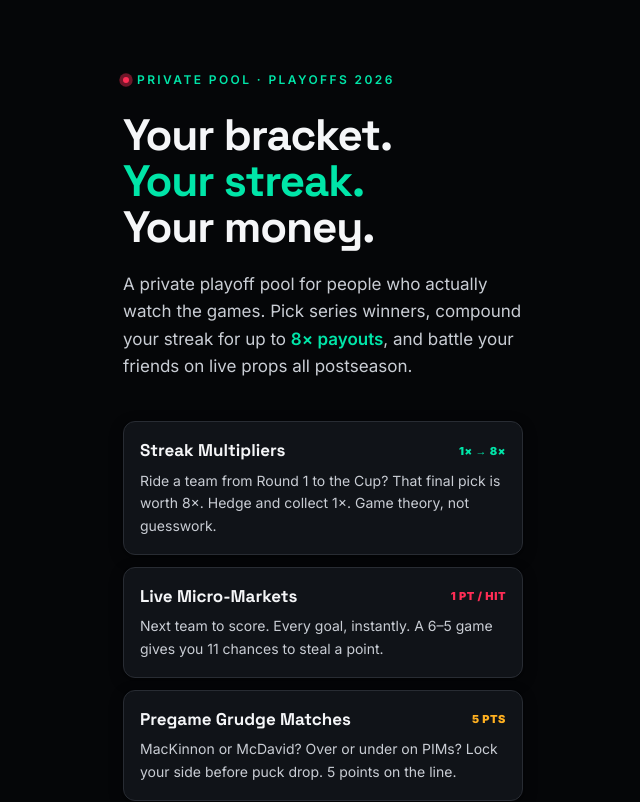
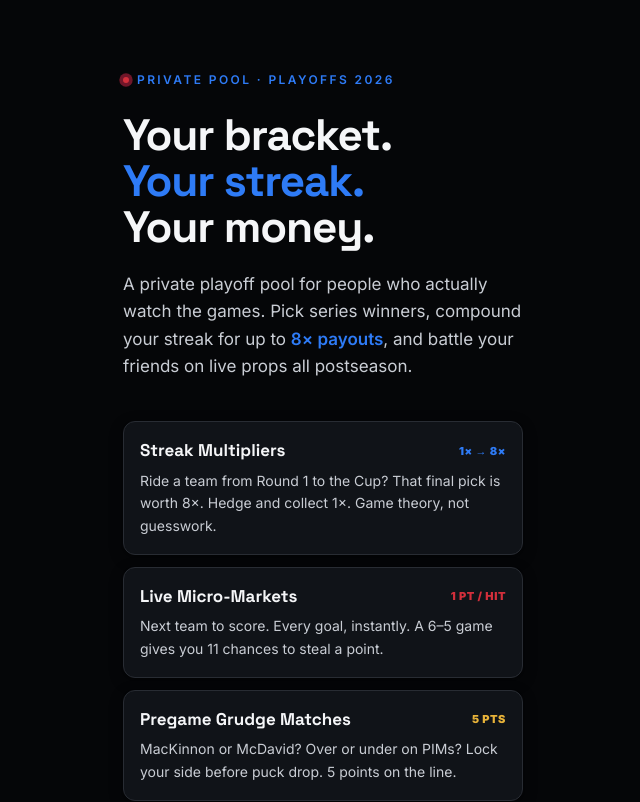
Before and after one commit to Momoney60/savpicks, a Next.js app: page / in a window 1280 px wide. Shown: the top 802 px of the page, without its empty margins (317-957 px from the left). Built offline with nearby package versions, Linux system fonts and the light colour scheme; no server answers.

Commit message:
Rebrand: hockey palette - brand now deep rink blue #2E7BF6, live/loss crimson, pending gold

```diff
--- a/tailwind.config.ts
+++ b/tailwind.config.ts
@@ -27,16 +27,22 @@ const config: Config = {
           900: "#050608",
         },
         brand: {
-          DEFAULT: "#00E5A8",
-          50: "#E6FFF6",
+          DEFAULT: "#2E7BF6",
+          50: "#E8F0FF",
         },
-        live: "#FF2D55",
-        pending: "#FFB020",
-        loss: "#FF4D4D",
+        rink: {
+          red: "#D32F3B",
+          blue: "#2E7BF6",
+          gold: "#E8B339",
+          ice: "#E8F0FF",
+        },
+        live: "#D32F3B",
+        pending: "#E8B339",
+        loss: "#D32F3B",
       },
       boxShadow: {
         card: "0 1px 2px rgba(0,0,0,0.4), 0 4px 16px rgba(0,0,0,0.2)",
-        glow: "0 0 24px rgba(0, 229, 168, 0.35)",
+        glow: "0 0 24px rgba(46, 123, 246, 0.35)",
       },
       animation: {
         "live-dot": "live-dot 1.8s ease-in-out infinite",
```
